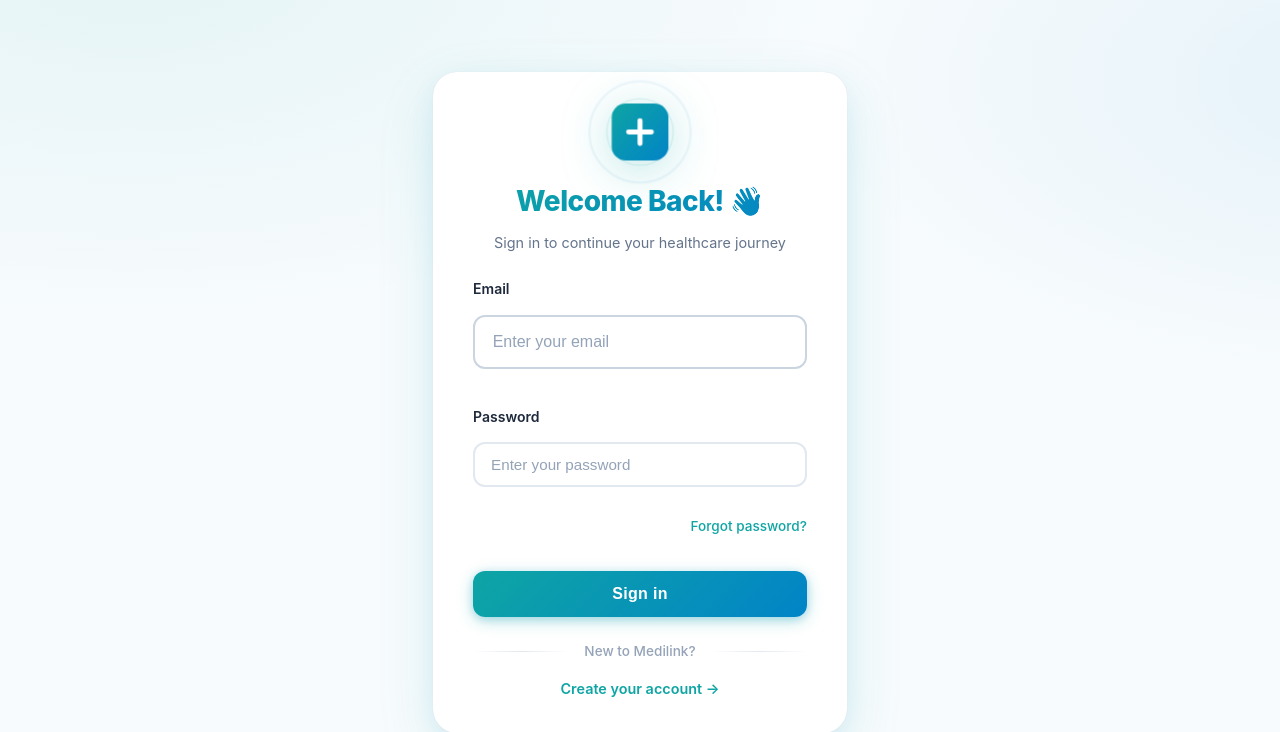
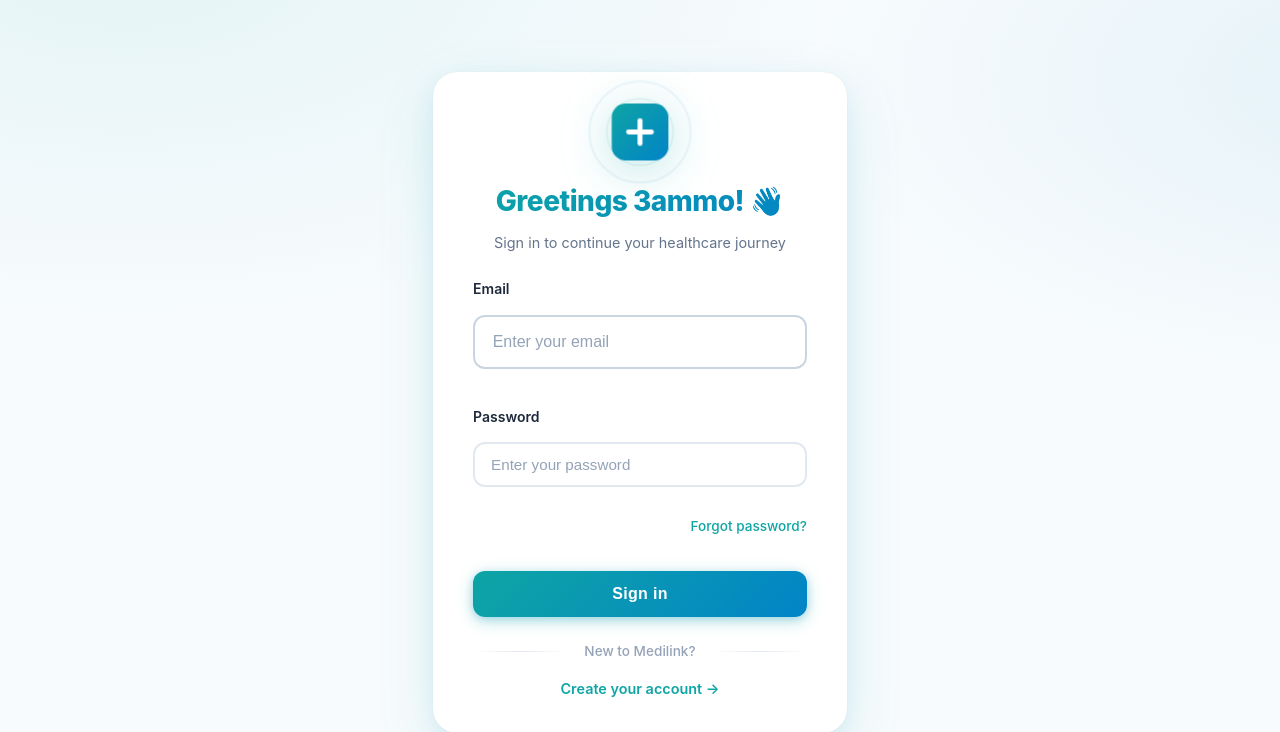
Before and after one commit to NourSN2004/MediLinkLeb, a Django app: page /login/ in a window 1280 px wide. Shown: the top 732 px of the page. Run offline with Django 4.2, Linux system fonts and the light colour scheme.

Commit message:
Change for no reason

```diff
--- a/accounts/templates/accounts/login.html
+++ b/accounts/templates/accounts/login.html
@@ -359,7 +359,7 @@
       </svg>
     </div>
 
-    <h1 class="auth-title">Welcome Back! 👋</h1>
+    <h1 class="auth-title">Greetings 3ammo! 👋</h1>
     <p class="auth-subtitle">Sign in to continue your healthcare journey</p>
 
     {% if messages %}
```
